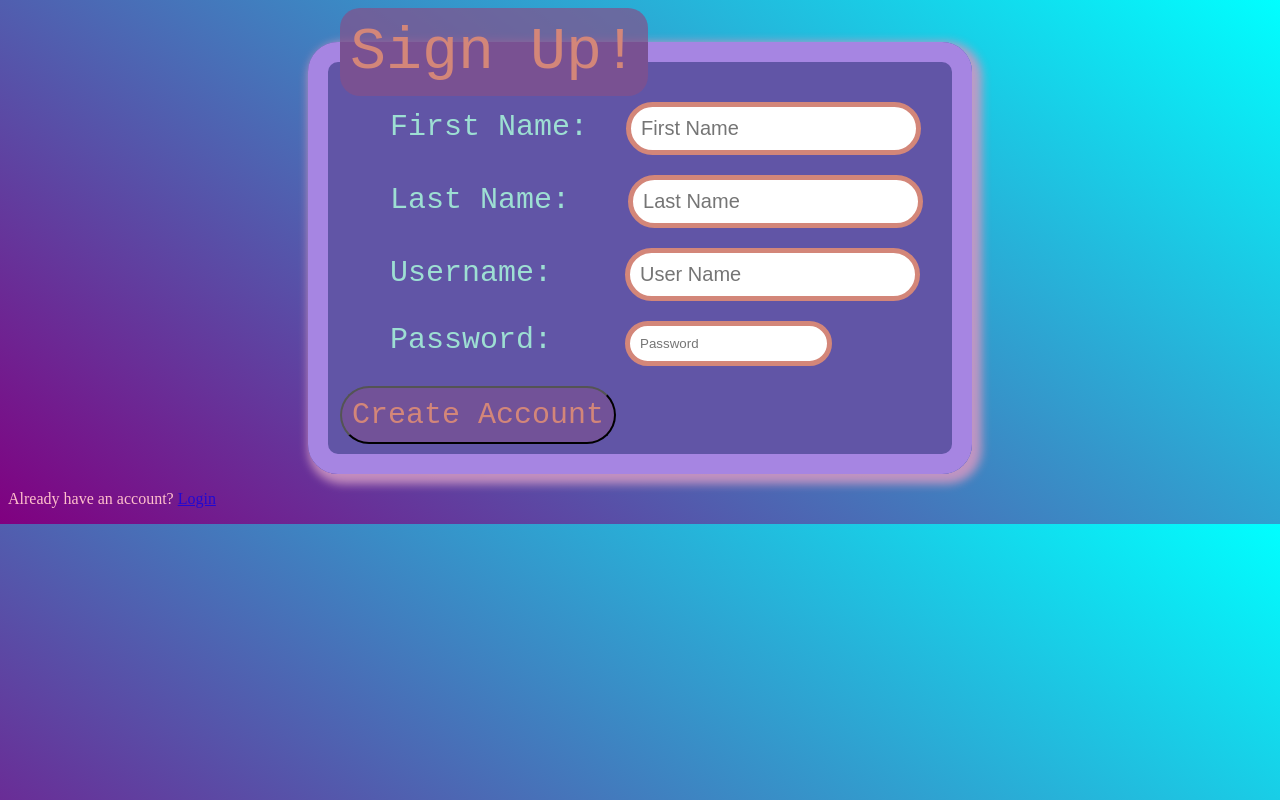
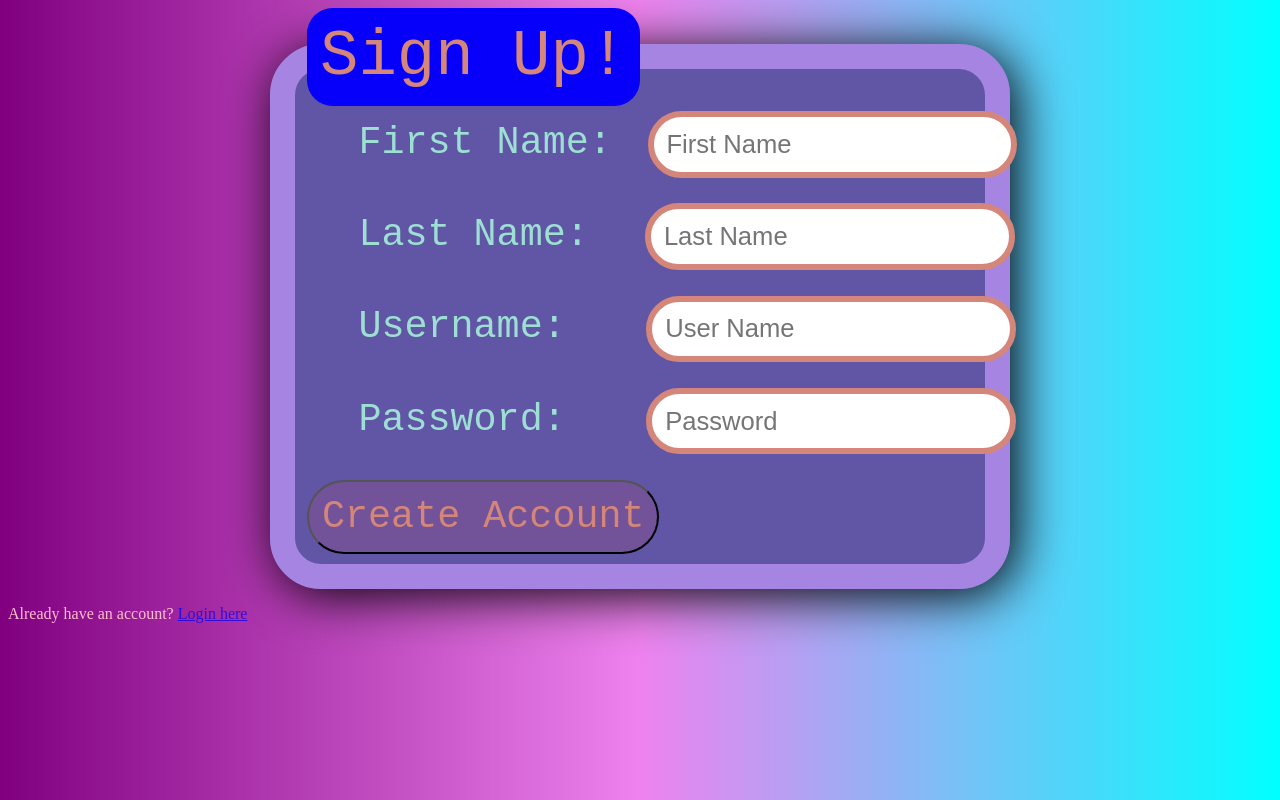
Before and after one commit to RouanThompson/frontend_vlog, a React (Create React App) app: page /signup in a window 1280 px wide. Built offline with nearby package versions, Linux system fonts and the light colour scheme; a web font is replaced by a local one.

Commit message:
form is now responisve base on viewport. All px units changed to vw

```diff
--- a/src/components/SignUp.js
+++ b/src/components/SignUp.js
@@ -58,7 +58,7 @@ class SignUp extends React.Component {
             {/* fieldset tag groups field controls together and has line around them to show they are grouped*/}
             {/* form controls are tags used to gather user input */}
             {/* fieldset lines can be changed with CSS */}
-            <legend id="anim">Sign Up!</legend>
+            <legend id="legend-anim">Sign Up!</legend>
             {/* legend tag is used as caption of the purpose of the group form controls */}
             <label htmlFor="firstname">
               First Name:{" "}
@@ -124,9 +124,11 @@ class SignUp extends React.Component {
             {/* button does not need type attribute to be set to submit */}
           </fieldset>
         </form>
-        <p>
-          Already have an account? <a href="login" className="links"> Login </a>
-        </p>
+        <div>
+          <p>
+            Already have an account? <a href="login" className="links"> Login here</a>
+          </p>
+        </div>
       </>
     );
   }
--- a/src/index.css
+++ b/src/index.css
@@ -1,63 +1,65 @@
 @import url('https://fonts.googleapis.com/css2?family=Patua+One&display=swap');
 
 body {
-    background: linear-gradient(35deg, purple, cyan);
+    background: linear-gradient(90deg, purple, violet, cyan);
     /* background-color: black; */
     color: pink;
 }
 
 legend {
     font-family: 'Patua One', monospace;
-    font-size: 60px;
+    font-size: 5vw;
     font-weight: 100;
     color: #d38679;
     background-color: rgba(132, 80, 139, 0.7);
-    border-radius: 20px;
-    padding: 10px;
+    border-radius: 2vw;
+    padding: 1vw;
 }
 
 label {
     font-family: monospace;
-    font-size: 30px;
+    font-size: 3vw;
     color: #9ddfd3;
     position: relative;
-    left: 50px;
+    left: 4vw;
     /* float: left; */
     /* width: 50%; */
 }
 
 fieldset {
     border-style: solid;
-    border-width: 20px;
+    border-width: 2vw;
     border-color: #a685e2;
-    border-radius: 30px;
+    border-radius: 4vw;
     background-color: #6155a6;
-    box-shadow: 5px 5px 10px 5px rgba(206, 151, 194, 0.9);
-    width: 600px;
+    box-shadow: 0.5vw 0.5vw 4vw 0vw rgb(0, 0, 0);
+    width: 52vw;
     margin: auto;
+    /* position: relative; */
+    /* left: 20vw; */
 }
 
 button {
     font-family: 'Patua One', monospace;
-    font-size: 30px;
+    font-size: 3vw;
     font-weight: 100;
     color: #d38679;
     background-color: rgba(132, 80, 139, 0.5);
-    border-radius: 30px;
-    padding: 10px;
+    border-radius: 3vw;
+    padding: 1vw;
     position: relative;
 }
 
 button:hover {
-    animation-name: color;
-    animation-duration: 500ms;
+    animation-name: button-ani;
+    /* animation-duration: 500ms; */
     animation-fill-mode: forwards;
 }
 
-@keyframes color {
+@keyframes button-ani {
     100% {
         background: linear-gradient(35deg, purple, cyan);
-        opacity: 0.6;
+        opacity: 0.8;
     }
 }
 
@@ -66,39 +68,45 @@ button:hover {
 }
 
 #signup-form-first-name {
-    margin-left: 20px;
+    margin-left: 1vw;
 }
 
 #signup-form-last-name {
-    margin-left: 40px;
+    margin-left: 2.6vw;
 }
 
 .signup-form-username-password {
-    margin-left: 55px;
+    margin-left: 4.5vw;
 }
 
 .signup-form-inputs {
-    padding: 10px;
-    margin-bottom: 20px;
+    padding: 1vw;
+    margin-bottom: 2vw;
     border-style: solid;
-    border-width: 5px;
-    border-radius: 40px;
+    border-width: 0.5vw;
+    border-radius: 3vw;
     border-color: #d38679;
 }
 
 [type='text'] {
-    color: rgb(44, 160, 196);
-    font-size: 20px;
+    color: black;
+    font-size: 2vw;
 }
 
-#anim {
+[type="password"] {
+    color: red;
+    font-size: 2vw;
+}
+
+#legend-anim {
     animation-name: rainbow;
     animation-duration: 4s;
+    animation-iteration-count: infinite;
 }
 
 @keyframes rainbow {
     0% {
-        background-color: cyan;
+        background-color: purple;
     }
     50% {
         background-color: blue;
```
